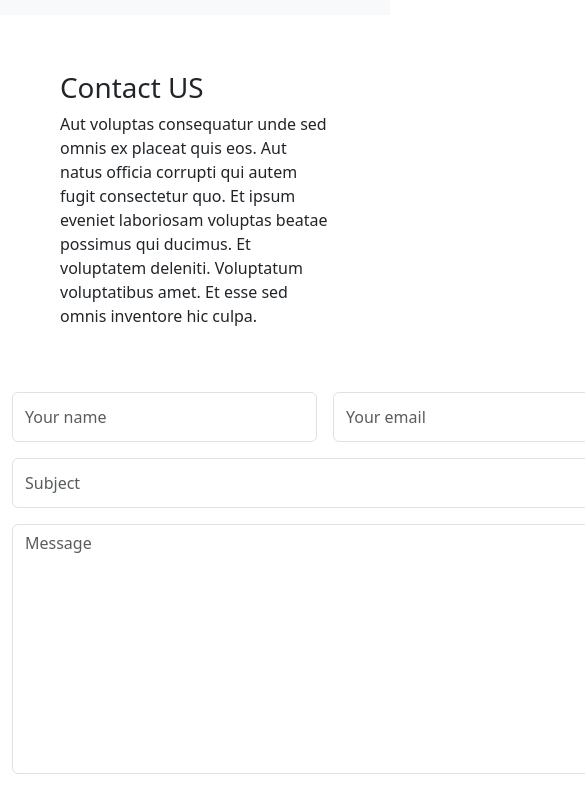
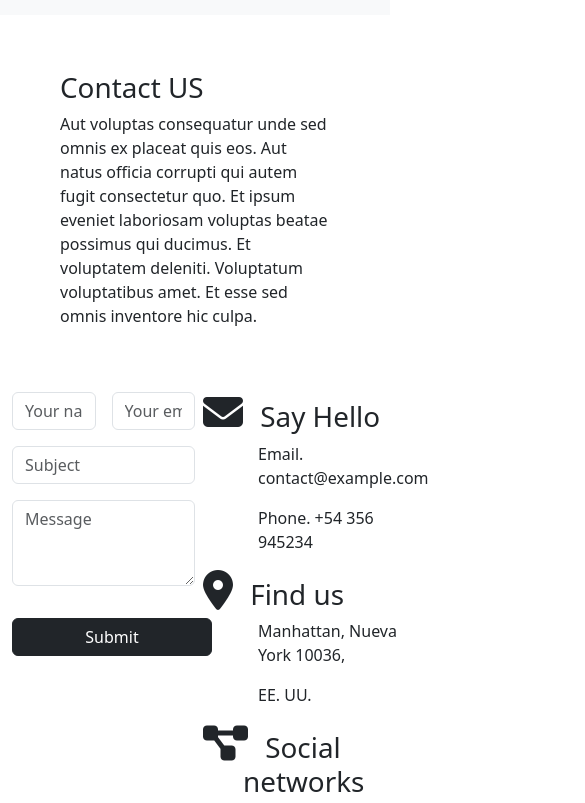
Before and after one commit to ZooM982/estate-agency, a plain HTML site: page contact.html in a window 390 px wide. Shown: the part 73-876 px from the top of the page, 585 px wide, since content can reach past the window. Drawn offline with nearby package versions, Linux system fonts and the light colour scheme.

Commit message:
mise à jour

```diff
--- a/contact.html
+++ b/contact.html
@@ -65,28 +65,28 @@
 		</div>
 	</div>
 </section>
-<section>
+<section class="forme">
 	<div class="container d-flex">
-		<div class="row col-md-7 mb-4">
+		<div class="col-6 mb-4">
 			<form>
 				<div class="d-flex gap-3 mb-3">
 					<div class="g-col-6">
-						<input class="form-control" type="text" style="width:305px; height: 50px;" placeholder="Your name" aria-label="name input example">
+						<input class="form-control" type="text"  placeholder="Your name" aria-label="name input example">
 					</div>
 					<div class="g-col-6">
-					<input type="email" class="form-control" style="width:305px; height: 50px;" id="exampleInputEmail1" placeholder="Your email" aria-describedby="emailHelp">
+						<input type="email" class="form-control"  id="exampleInputEmail1" placeholder="Your email" aria-describedby="emailHelp">
 					</div>
 				</div>
 				<div class="mb-3">
-					<input class="form-control" type="text" style="height: 50px;" placeholder="Subject" aria-label="name input example">
+					<input class="form-control" type="text"  placeholder="Subject" aria-label="name input example">
 				</div>
 				<div class="mb-3">
-				  	<textarea class="form-control" style="height:250px;" id="exampleFormControlTextarea1" placeholder="Message" rows="3"></textarea>
+				  	<textarea class="form-control"  id="exampleFormControlTextarea1" placeholder="Message" rows="3"></textarea>
 				</div>
 			</form>
 			<button type="submit" class="btn btn-dark mx-auto mt-3" style="width:200px;">Submit</button>
 		</div>
-		<div class="row col-md-7 ms-5">
+		<div class="col-6 ms-5">
 			<div class="icos">
 				<h1><i class="fa-solid fa-envelope"></i> Say Hello</h1>
 				<p>Email. contact@example.com</p>
--- a/style.css
+++ b/style.css
@@ -191,3 +191,12 @@ footer .icon i{
   margin-left: 30px;
   font-size: 20px;
 }
+
+@media all(max-width:780px){
+  .forme .container{
+    display: grid;
+  }
+  .g-col-6{
+    width: 200px;
+  }
+}
```
